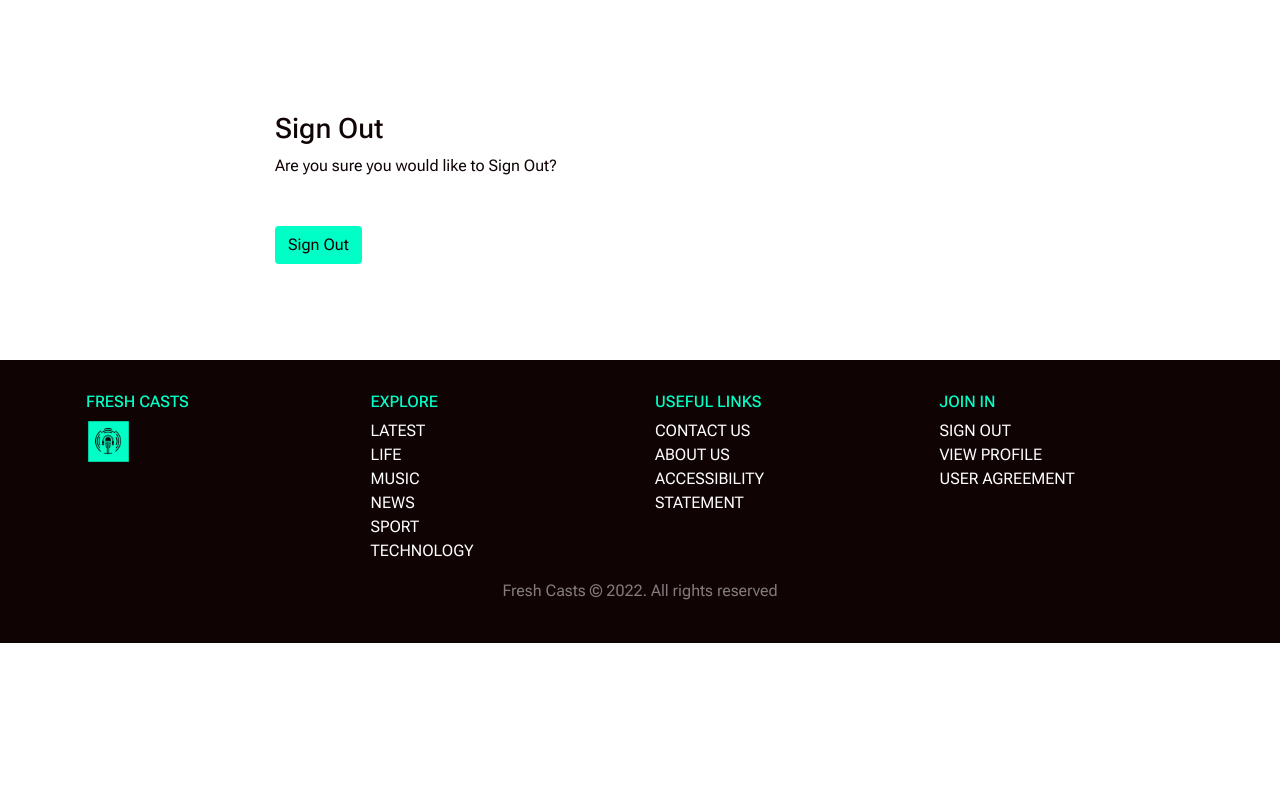
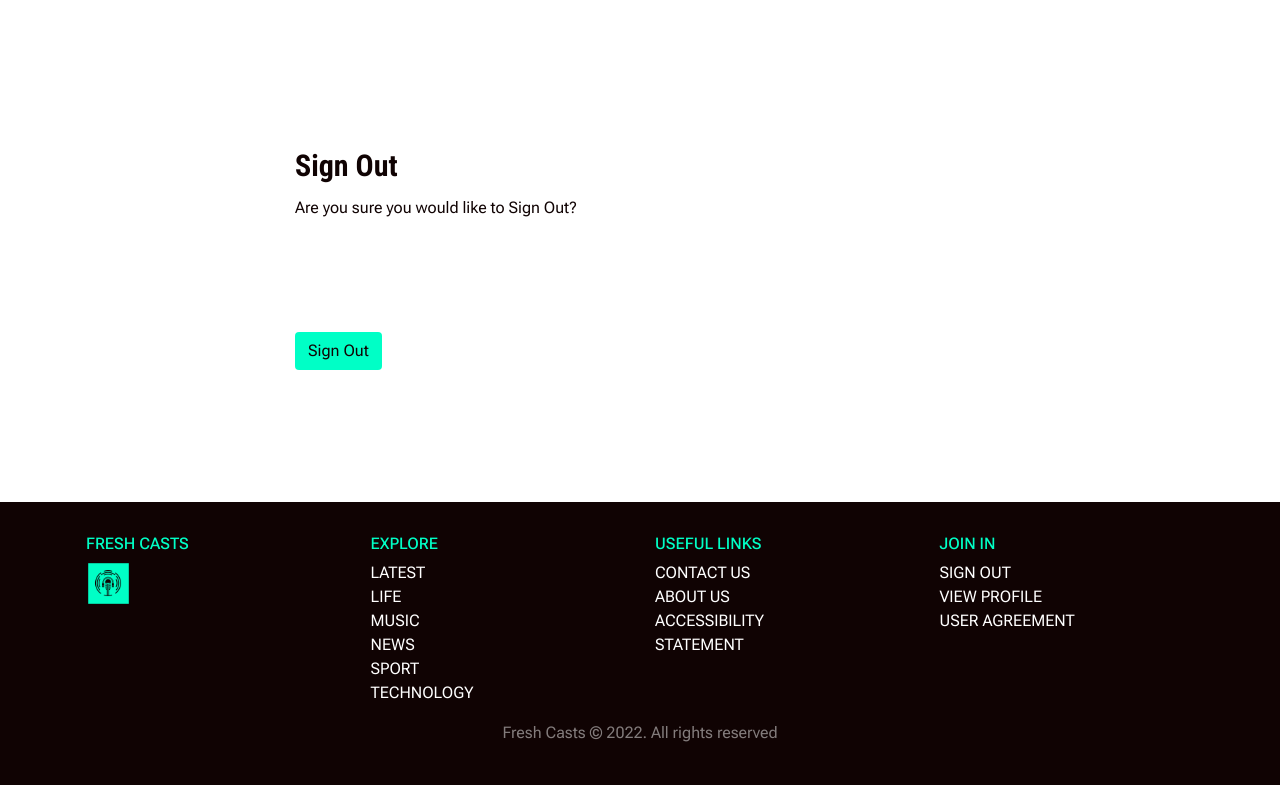
Before and after one commit to RickofManc/fresh-casts, a Django app: page /accounts/logout/ in a window 1280 px wide. Shown: the part 71-856 px from the top of the page. Before the commit the page ends 714 px from the top, so only its background shows below. Run offline with Django 3.2, Linux system fonts and the light colour scheme; the visitor is signed in with stand-in values (Sample User, id 1); some libraries are stand-ins or nearby versions.

Commit message:
Resolve issue B01 where logo img was only loading on base.html by using django code to load static files, also updated styles for nav and footer links with hover to improve UX

```diff
--- a/static/css/style.css
+++ b/static/css/style.css
@@ -79,14 +79,19 @@ nav {
     color: #fff;
 }
 
+.navbar-dark .navbar-nav .nav-link :hover {
+    color: #00ffc6!important;
+}
+
 .nav-link {
     color: #fff;
     text-transform: uppercase;
 }
 
-a.nav-link:active {
-    text-decoration: underline;
-    text-decoration-color: #00ffc6;
+a.nav-link:hover,
+.nav-link:hover,
+a:hover {
+    color: #00ffc6;
 }
 
 .navbar-user-icon {
@@ -217,9 +222,8 @@ a.footer-link {
     color: #fff;
 }
 
-.footer-link:active {
-    text-decoration: underline;
-    text-decoration-color: #00ffc6;
+.footer-link:hover {
+    color: #00ffc6;
 }
 
 .footer-copyright {
--- a/templates/account/login.html
+++ b/templates/account/login.html
@@ -10,7 +10,7 @@
     <div class="row">
         <div class="col-md-8 mt-3 offset-md-2">
             <div class="card-body">
-                <h3 class="card-title">{% trans 'Sign In' %}</h3>
+                <h2 class="card-title">{% trans 'Sign In' %}</h2>
                 <p class="card-text">{% blocktrans %}Welcome back to Fresh Casts.<br>To leave a comment or like a post,
                     please Sign In<br>
                     If you haven't created an account please <a href="{{ signup_url }}" class="link">Sign Up</a>
--- a/templates/account/logout.html
+++ b/templates/account/logout.html
@@ -9,13 +9,16 @@
 <div class="container">
     <div class="row">
         <div class="col-md-8 mt-3 offset-md-2">
-            <h3>{% trans 'Sign Out' %}</h3>
-            <p>{% trans 'Are you sure you would like to Sign Out?' %}
+            <div class="card-body">
+                <h2 class="card-title">{% trans 'Sign Out' %}</h2>
+                <p class="card-text">{% trans 'Are you sure you would like to Sign Out?' %}
                 </p>
+            </div>
         </div>
     </div>
     <div class="row">
         <div class="col-md-8 mt-3 offset-md-2">
+            <div class="card-body">
                 <form action="{% url 'account_logout' %}" class="logout" method="POST">
                     {% csrf_token %}
                     {{ form.as_p }}
@@ -27,4 +30,5 @@
             </div>
         </div>
     </div>
+</div>
 {% endblock %}
--- a/templates/account/signup.html
+++ b/templates/account/signup.html
@@ -10,7 +10,7 @@
     <div class="row">
         <div class="col-md-8 mt-3 offset-md-2">
             <div class="card-body">
-                <h3 class="card-title">{% trans 'Sign Up' %}</h3>
+                <h2 class="card-title">{% trans 'Sign Up' %}</h2>
                 <p class="card-text">{% blocktrans %}Welcome back to Fresh Casts.<br>Do you already have an account? If
                     yes, please <a href="{{ login_url }}" class="link">Sign In</a> instead.{% endblocktrans %}<br>
                     Otherwise, please complete the form below.<br>Requests will be reviewed within 24 hours.<br>
--- a/templates/base.html
+++ b/templates/base.html
@@ -1,7 +1,7 @@
 {% load static %}
 
 <!DOCTYPE html>
-<html lang="en" , class="h-100">
+<html lang="en", class="h-100">
 
 <head>
     <title>Fresh Casts</title>
@@ -47,7 +47,7 @@
             <div class="nav-center-logo">
                 <a class="navbar-brand" href="/">
                     <img class="navbar-brand-image d-inline-block align-top"
-                        src="static/images/fresh-casts-b-and-g-logo_thumbnail.png" width="45" height="45"
+                        src="{% static 'images/fresh-casts-b-and-g-logo_thumbnail.png' %}" width="45" height="45"
                         alt="Fresh Casts logo">Fresh Casts</a>
             </div>
             <!-- Navbar right side user button -->
@@ -78,7 +78,7 @@
                     {% endif %}
                 </ul>
                 <div class="nav-menu">
-                    <h5 class="nav-menu-header">explore</h5>
+                    <h2 class="nav-menu-header">explore</h2>
                     <ul class="nav-menu-list">
                         <li class="nav-item"><a href="{% url 'home' %}" class="nav-link" aria-current="page">latest</a>
                         </li>
@@ -88,7 +88,7 @@
                         <li class="nav-item"><a href="{% url 'home' %}" class="nav-link">sport</a></li>
                         <li class="nav-item"><a href="{% url 'home' %}" class="nav-link">technology</a></li>
                     </ul>
-                    <h5 class="nav-menu-header">useful links</h5>
+                    <h2 class="nav-menu-header">useful links</h2>
                     <ul class="nav-menu-list">
                         <li class="nav-item"><a href="{% url 'contact' %}" class="nav-link">contact us</a></li>
                         <li class="nav-item"><a href="{% url 'home' %}" class="nav-link">about us</a></li>
@@ -143,14 +143,14 @@
         <div class="container footer-div">
             <div class="row">
                 <div class="col-sm-3">
-                    <h5 class="footer-header">Fresh Casts</h5>
+                    <h2 class="footer-header">Fresh Casts</h2>
                     <a href="/">
-                        <img class="img-fluid" src="static/images/fresh-casts-b-and-g-logo_thumbnail.png" width="45"
+                        <img class="img-fluid" src="{% static 'images/fresh-casts-b-and-g-logo_thumbnail.png' %}" width="45"
                             alt="Fresh Casts logo">
                     </a>
                 </div>
                 <div class="col-sm-3">
-                    <h5 class="footer-header">explore</h5>
+                    <h2 class="footer-header">explore</h2>
                     <ul class="footer-list">
                         <li class="footer-item"><a href="{% url 'home' %}" class="footer-link"
                                 aria-current="page">latest</a></li>
@@ -162,7 +162,7 @@
                     </ul>
                 </div>
                 <div class="col-sm-3">
-                    <h5 class="footer-header">useful links</h5>
+                    <h2 class="footer-header">useful links</h2>
                     <ul class="footer-list">
                         <li class="footer-item"><a href="{% url 'contact' %}" class="footer-link">contact us</a></li>
                         <li class="footer-item"><a href="{% url 'home' %}" class="footer-link">about us</a></li>
@@ -172,7 +172,7 @@
                     </ul>
                 </div>
                 <div class="col-sm-3">
-                    <h5 class="footer-header">join in</h5>
+                    <h2 class="footer-header">join in</h2>
                     <ul class="footer-list">
                         {% if user.is_authenticated %}
                         <li class="footer-item">
--- a/templates/contact.html
+++ b/templates/contact.html
@@ -10,7 +10,7 @@
     <div class="row">
         <div class="col-md-8 mt-3 offset-md-2">
             <div class="card-body">
-                <h3 class="card-title">{% trans 'Contact Us' %}</h3>
+                <h2 class="card-title">{% trans 'Contact Us' %}</h2>
                 <p class="card-text">{% blocktrans %}
                     Do you have a question, a concern, or a new idea for Fresh Casts?
                     <br>You can fill out the contact form below and we will aim to respond within 24
--- a/templates/index.html
+++ b/templates/index.html
@@ -24,7 +24,7 @@
                         <div class="col-8 col-sm-10">
                             <div class="card-block px-2">
                                 <a href="{% url 'post_detail' post.slug %}" class="post-link">
-                                    <h5 class="card-title">{{ post.title }}</h5>
+                                    <h2 class="card-title">{{ post.title }}</h2>
                                     <p class="card-text">{{ post.excerpt }}</p>
                                     <p class="author">Shared By {{ post.author }}</p>
                                     <p class="card-text text-left">{{ post.created_on }}</p>
--- a/templates/post_detail.html
+++ b/templates/post_detail.html
@@ -20,7 +20,7 @@
             </div>
             <div class="col card-body">
                 <!-- Post title -->
-                <h1 class="card-title">{{ post.title }}</h1>
+                <h2 class="card-title">{{ post.title }}</h2>
                 <!-- Post author -->
                 <p class="author">Shared By {{ post.author }}</p>
                 <!-- Post created on date -->
@@ -80,7 +80,7 @@
     <div class="row comments-row-div">
         <div class="col-md-8 card mb-4 mt-3">
             <div class="card-body">
-                <h4 class="card-title">Comments:</h4>
+                <h3 class="card-title">Comments:</h3>
                 {% for comment in comments %}
                 <div class="comments-div">
                     <p class="font-weight-bold">
@@ -102,7 +102,7 @@
                 </div>
                 {% else %}
                 {% if user.is_authenticated %}
-                <h4 class="card-title">Leave a comment:</h4>
+                <h3 class="card-title">Leave a comment:</h3>
                 <p>Commenting as: <span class="font-weight-bold">{{ user.username }}</span></p>
                 <form method="post" style="margin-top: 1.3em;">
                     {{ comment_form | crispy }}
```
Lines whose indentation alone changed are shown as unchanged.
